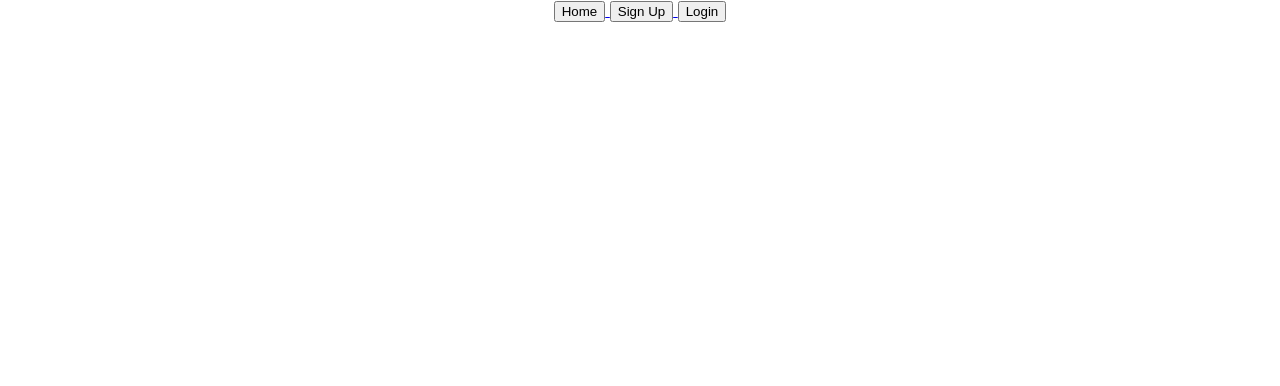
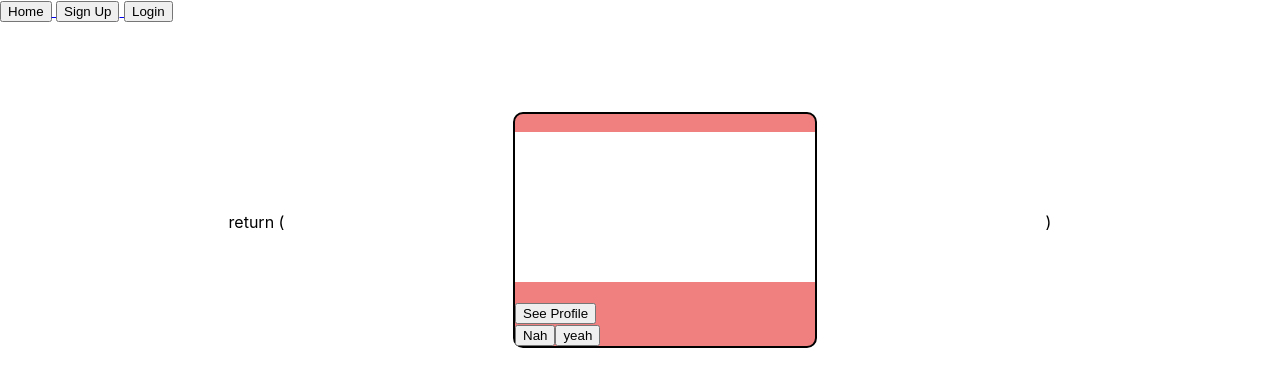
Before and after one commit to Simaodosreislima/project-3-client, a React (Create React App) app: page /main in a window 1280 px wide. Before the commit this address had no page. Shown: the top 386 px of the page. Built offline with nearby package versions, Linux system fonts and the light colour scheme; no server answers.

Commit message:
added main page

```diff
--- a/src/App.css
+++ b/src/App.css
@@ -1,4 +1,4 @@
-.App {
+/* .App {
   text-align: center;
 }
 
@@ -36,4 +36,25 @@
   to {
     transform: rotate(360deg);
   }
+} */
+
+.UserListPage {
+  display: flex;
+  flex-direction: row;
+  justify-content: space-evenly;
+  align-items: center;
+  height: 50vh;
+  flex-wrap: wrap;
+
 }
+
+.UserCard {
+  border: 2px solid black;
+  border-radius: 10px;
+  background-color: lightcoral;
+  margin-top: 2vh;
+}
+
+.UserCard video {
+  background-color: white;
+}
--- a/src/App.js
+++ b/src/App.js
@@ -4,6 +4,7 @@ import HomePage from './pages/HomePage';
 import Navbar from "./components/Navbar/Navbar"
 import SignupPage from './pages/SignupPage';
 import LoginPage from './pages/LoginPage';
+import MainPage from './pages/MainPage';
 
 function App() {
   return (
@@ -13,6 +14,7 @@ function App() {
         <Route path="/" element={<HomePage />} />
         <Route path="/signup" element={<SignupPage />} />
         <Route path="/login" element={<LoginPage />} />
+        <Route path="/main" element={<MainPage />} />
       </Routes>
     </div>
   );
--- a/src/components/Navbar/Navbar.jsx
+++ b/src/components/Navbar/Navbar.jsx
@@ -4,7 +4,7 @@ import { useContext } from "react"
 import { AuthContext } from "../../context/auth.context"
 
 function Navbar() {
-  const { isLoggedIn, user } = useContext(AuthContext);
+  const { isLoggedIn, user, logout } = useContext(AuthContext);
   return (
     <nav>
       <Link to="/">
@@ -13,10 +13,11 @@ function Navbar() {
 
       {isLoggedIn && (
         <>
-          <Link to="/profile">
-            <button>Projects</button>
+          <Link to="/main">
+            <button>Main page</button>
           </Link>
-          <button>Logout</button>
+          <span>{user.firstName}</span>
+          <button onClick={logout}>Logout</button>
         </>
       )}
 
--- a/src/pages/LoginPage.jsx
+++ b/src/pages/LoginPage.jsx
@@ -35,10 +35,10 @@ function LoginPage() {
         // Verify the token by sending a request
         // to the server's JWT validation endpoint.
         authenticateUser();                     // <== ADD
-        navigate('/');
+        navigate('/main');
       })
       .catch((err) => {
-        setErrorMessage(err.response.data.errorMessage);
+        setErrorMessage(err.response.data);
       })
   };
 
--- a/src/pages/MainPage.jsx
+++ b/src/pages/MainPage.jsx
@@ -0,0 +1,48 @@
+import { useState, useEffect } from 'react';
+import axios from 'axios';
+/* import { Link } from 'react-router-dom';
+import AddProject from '../../components/AddProject/AddProject'; */
+
+function MainPage() {
+  const [user, setUser] = useState([]);
+
+  const getUsers = async () => {
+    try {
+      const storedToken = localStorage.getItem('authToken');
+
+      let response = await axios.get(`${process.env.REACT_APP_API_URL}/api/user`, {
+        headers: {
+          Authorization: `Bearer ${storedToken}`,
+        },
+      });
+      setUser(response.data.reverse());
+    } catch (error) {
+      console.log(error);
+    }
+  };
+
+  //leave the dependency array empty so it only runs on the mounting phase
+  useEffect(() => {
+    getUsers();
+  }, []);
+
+  return (
+    <div className="UserListPage">
+      <>
+        return (
+        <div className="UserCard">
+          <h3>{user.firstName}</h3>
+          <video width="100%" height="10%">{user.profileVideos}</video>
+          <p>{user.description}</p>
+          <button>See Profile</button>
+          <br />
+          <button>Nah</button>
+          <button>yeah</button>
+        </div>
+        )
+      </>
+    </div>
+  );
+}
+
+export default MainPage;
--- a/src/pages/SignupPage.jsx
+++ b/src/pages/SignupPage.jsx
@@ -5,7 +5,7 @@ import axios from "axios";
 
 
 function SignupPage() {
-  /*   email, password, username, firstName, lastName */
+
   const [email, setEmail] = useState("");
   const [password, setPassword] = useState("");
   const [username, setUserName] = useState("");
```
Also changed, not shown: src/index.css (line endings or trailing spaces).
